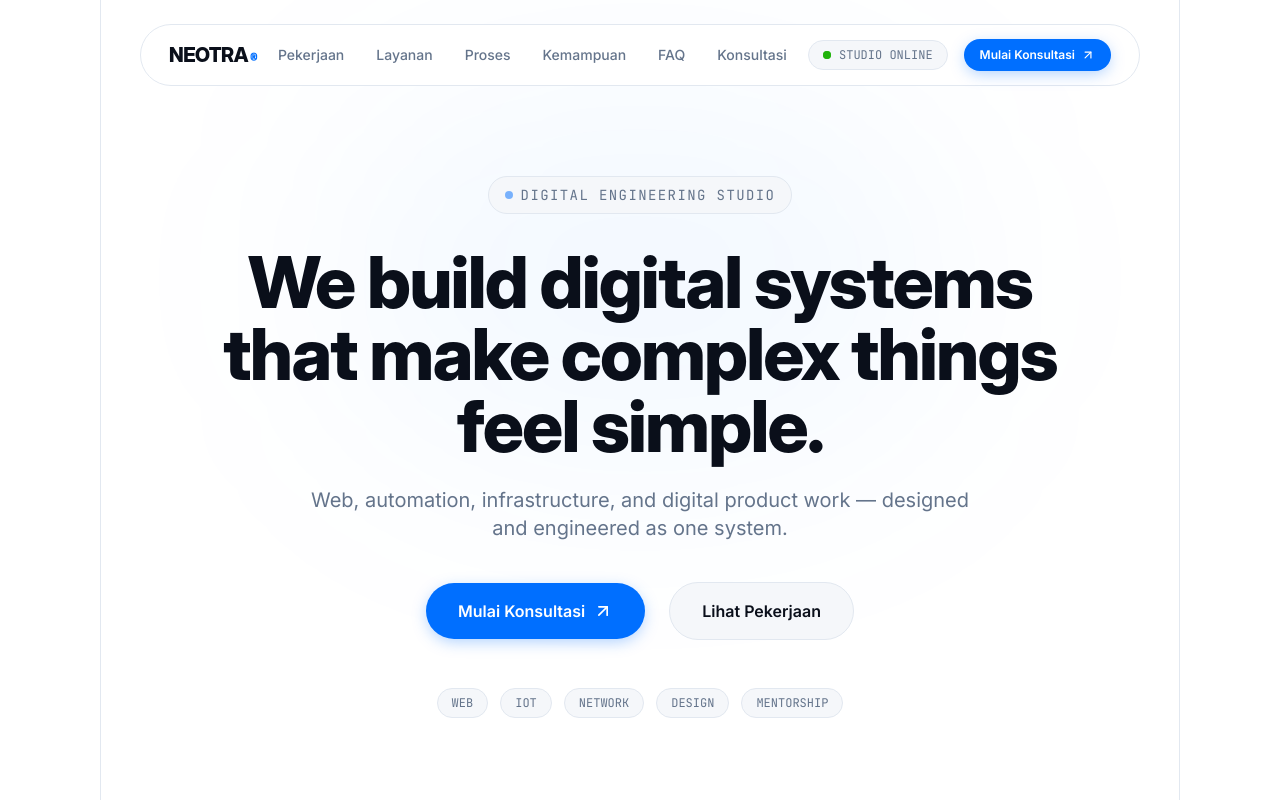
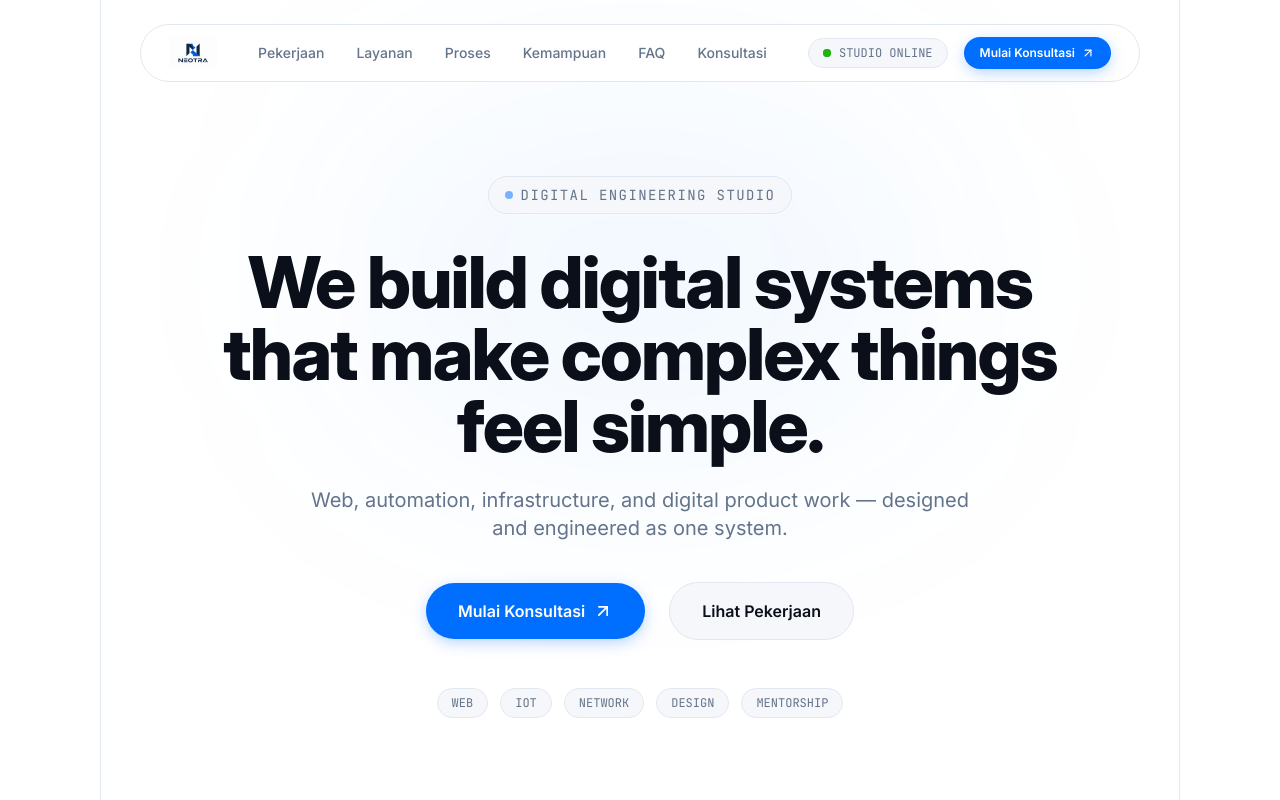
Before and after one commit to rian0903/NEOTRA, a Next.js app in the folder client/: page / in a window 1280 px wide. Shown: the top 800 px of the page. Built offline with nearby package versions, Linux system fonts and the light colour scheme; a web font is replaced by a local one.

Commit message:
fix(brand): replace navbar text logo with logo2.png image asset

```diff
--- a/client/src/components/layout/Footer.tsx
+++ b/client/src/components/layout/Footer.tsx
@@ -10,7 +10,7 @@ export default function Footer() {
         {/* Large Watermark / Display Text */}
         <div className="border-b border-[#1E2C44] pb-12 mb-12">
           <h2 className="text-3xl sm:text-5xl md:text-6xl font-display font-black text-white tracking-tight uppercase opacity-95 select-none">
-            Digital-First Jakarta Web Agency<span className="text-[#006FFF]">®</span>
+            Integrated Digital Engineering Studio
           </h2>
         </div>
 
@@ -18,9 +18,11 @@ export default function Footer() {
         <div className="grid grid-cols-1 md:grid-cols-4 gap-10 mb-16">
           {/* Col 1: Brand Info */}
           <div className="md:col-span-1">
-            <span className="font-display font-extrabold text-xl text-white block mb-3">
-              NEOTRA<span className="text-[#006FFF] font-mono text-xs ml-0.5">®</span>
-            </span>
+            <img
+              src="/brand/logo2.png"
+              alt="NEOTRA"
+              className="h-8 w-auto object-contain mb-4 brightness-200"
+            />
             <p className="text-xs text-[#94A3B8] leading-relaxed mb-4 font-sans">
               PT NEOTRA Strategic Group. Integrated Digital Engineering Studio.
             </p>
--- a/client/src/components/layout/Navbar.tsx
+++ b/client/src/components/layout/Navbar.tsx
@@ -27,12 +27,14 @@ export default function Navbar({ onOpenConsultation }: NavbarProps) {
           scrolled ? 'shadow-lg shadow-black/5' : ''
         }`}
       >
-        <div className="bg-white/90 backdrop-blur-md border border-[#E2E8F0] rounded-full px-5 py-3 md:px-7 md:py-3.5 flex items-center justify-between">
-          {/* Brand Logo */}
+        <div className="bg-white/90 backdrop-blur-md border border-[#E2E8F0] rounded-full px-5 py-2.5 md:px-7 md:py-3 flex items-center justify-between">
+          {/* Brand Logo Image (logo2.png) */}
           <a href="#" className="flex items-center gap-2 group">
-            <span className="font-display font-extrabold text-lg md:text-xl tracking-tight text-[#0A0F1A] group-hover:text-[#006FFF] transition-colors">
-              NEOTRA<span className="text-[#006FFF] font-mono text-xs ml-0.5">®</span>
-            </span>
+            <img
+              src="/brand/logo2.png"
+              alt="NEOTRA"
+              className="h-7 md:h-8 w-auto object-contain transition-transform group-hover:scale-105"
+            />
           </a>
 
           {/* Nav Links - Desktop */}
@@ -93,7 +95,12 @@ export default function Navbar({ onOpenConsultation }: NavbarProps) {
       {/* Mobile Drawer Navigation */}
       {mobileMenuOpen && (
         <div className="fixed inset-0 z-40 bg-white/98 backdrop-blur-xl flex flex-col justify-center px-8 py-12 md:hidden animate-fadeIn">
-          <div className="flex flex-col gap-6 text-center">
+          <div className="flex flex-col gap-6 text-center items-center">
+            <img
+              src="/brand/logo2.png"
+              alt="NEOTRA"
+              className="h-9 w-auto object-contain mb-4"
+            />
             {NAV_LINKS.map((link) => (
               <a
                 key={link.label}
@@ -104,7 +111,7 @@ export default function Navbar({ onOpenConsultation }: NavbarProps) {
                 {link.label}
               </a>
             ))}
-            <div className="pt-6 border-t border-[#E2E8F0] flex flex-col items-center gap-4">
+            <div className="pt-6 border-t border-[#E2E8F0] flex flex-col items-center gap-4 w-full">
               <div className="flex items-center gap-2 px-4 py-2 rounded-full bg-[#F5F7FA] border border-[#E2E8F0]">
                 <span className="h-2 w-2 rounded-full bg-[#21B30B]"></span>
                 <span className="text-xs font-mono text-[#64748B]">
```
Also changed, not shown: client/public/logo2.png (added).
